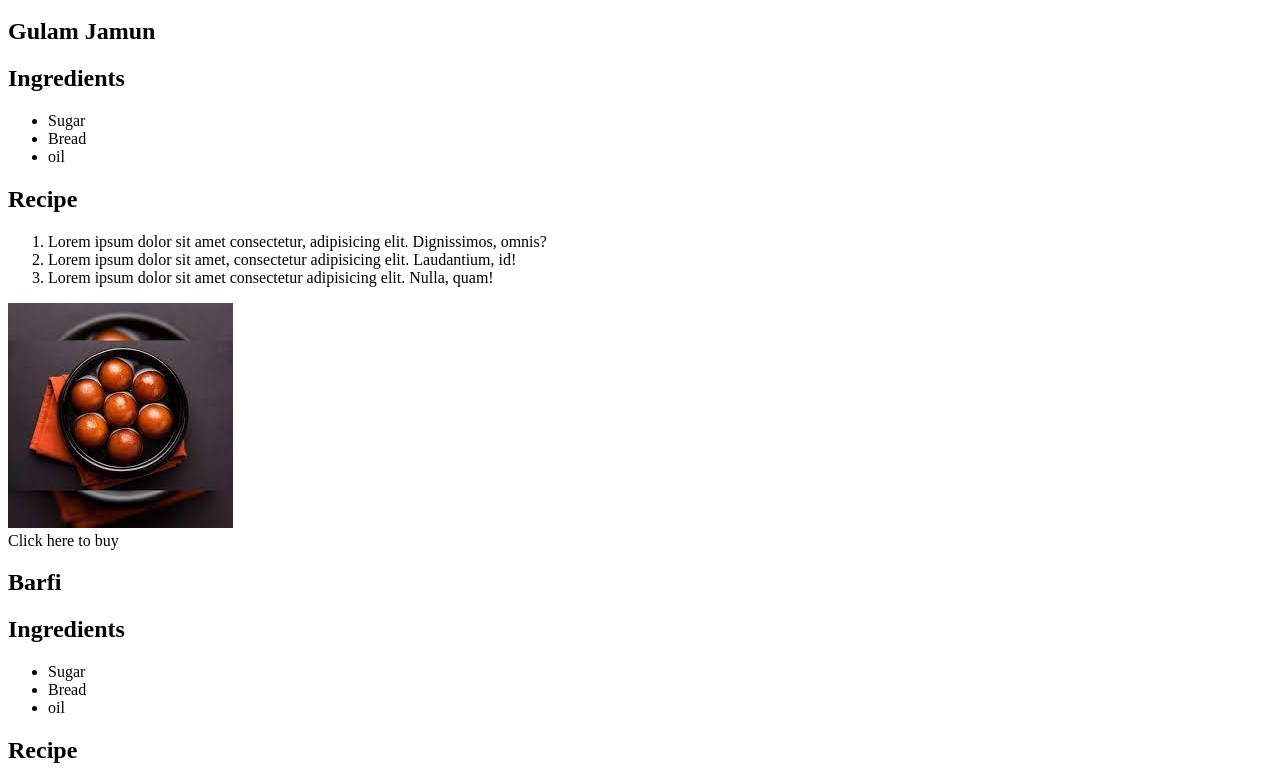
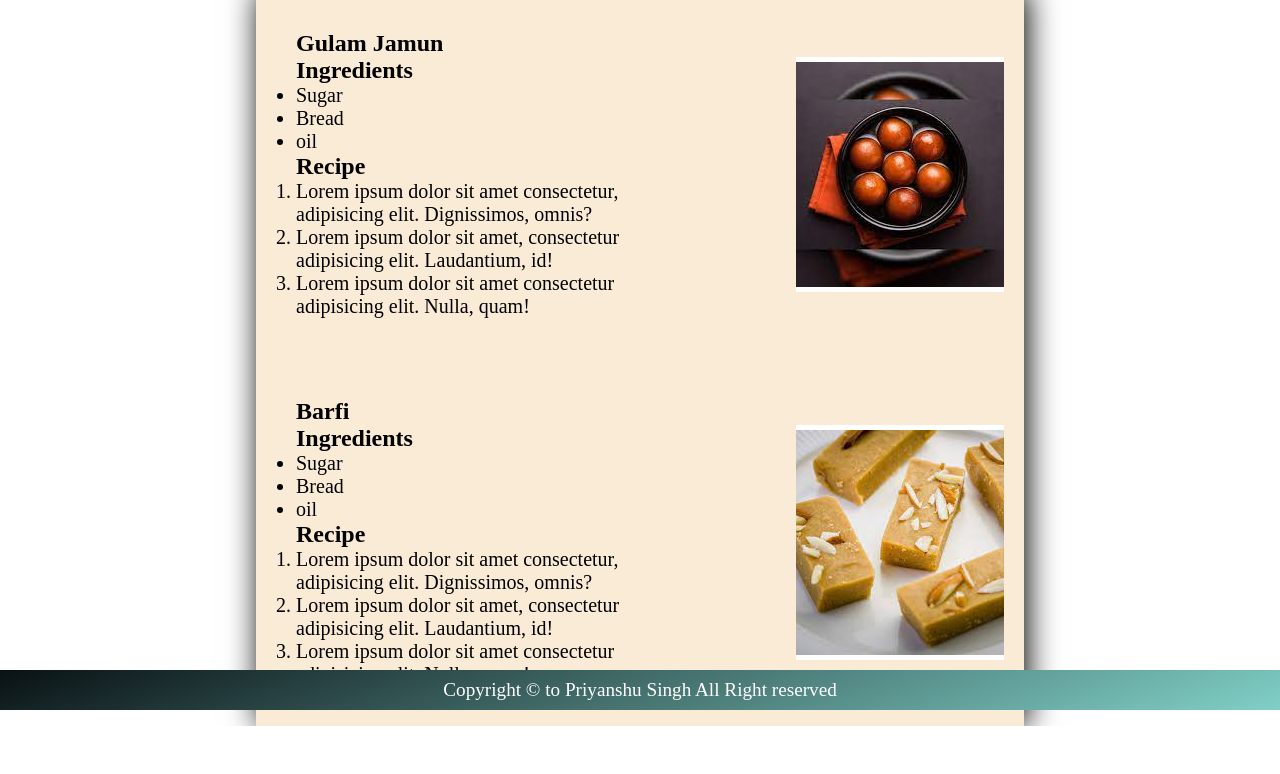
Before and after one commit to Priyanshu-Bhriguvanshi/Restaurant-Menu, a plain HTML site: page index.html in a window 1280 px wide. Shown: the part 90-864 px from the top of the page. After the commit the page ends 816 px from the top, so only its background shows below. Drawn offline with Linux system fonts and the light colour scheme; the site is published under a folder, as on GitHub Pages, so addresses that start at the root find nothing.

Commit message:
style link change

```diff
--- a/index.html
+++ b/index.html
@@ -6,7 +6,7 @@
     <meta name="viewport" content="width=device-width, initial-scale=1.0" />
     <title>Document</title>
     <link rel="shortcut icon" href="favicon.ico" type="image/x-icon" />
-    <link rel="stylesheet" href="/style/csslist.css" />
+    <link rel="stylesheet" href="style/csslist.css" />
   </head>
   <body>
     <header>
```
